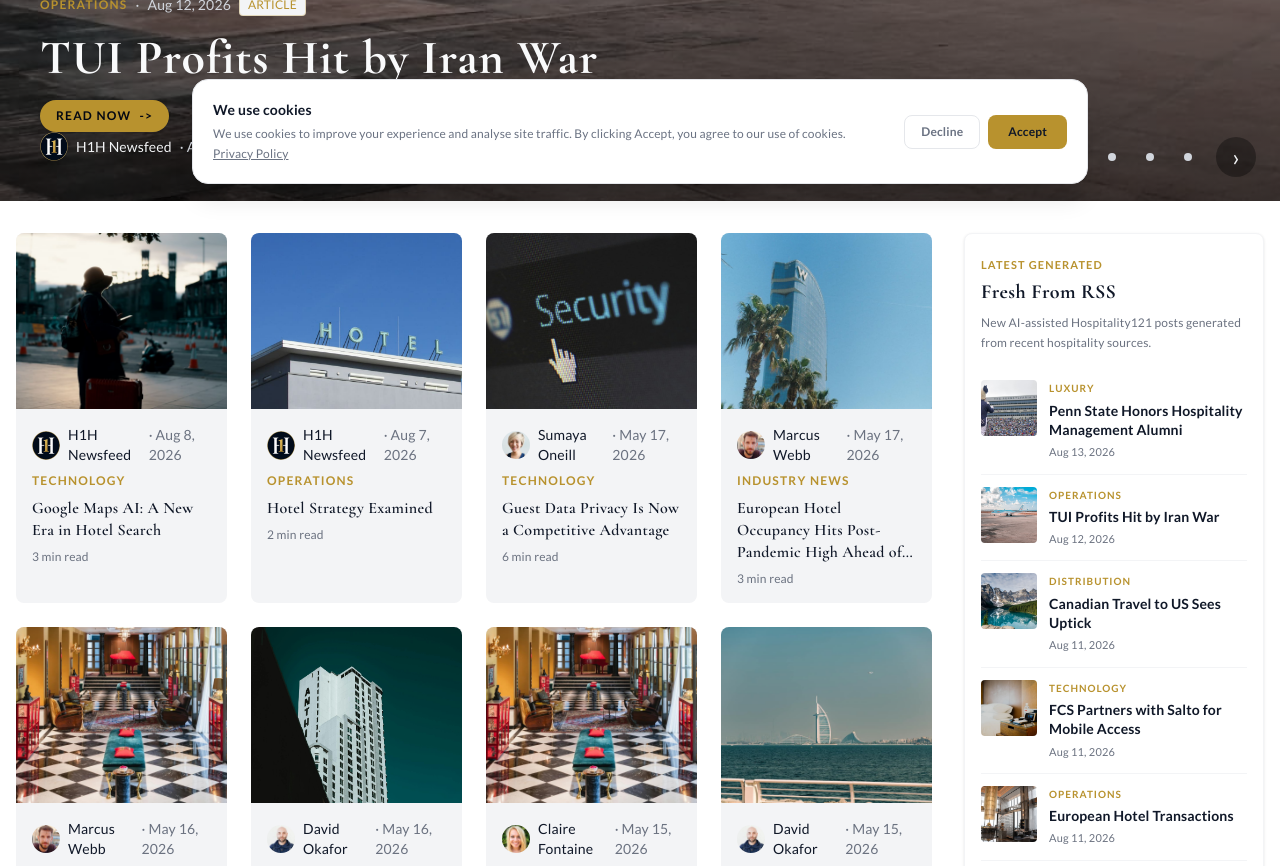
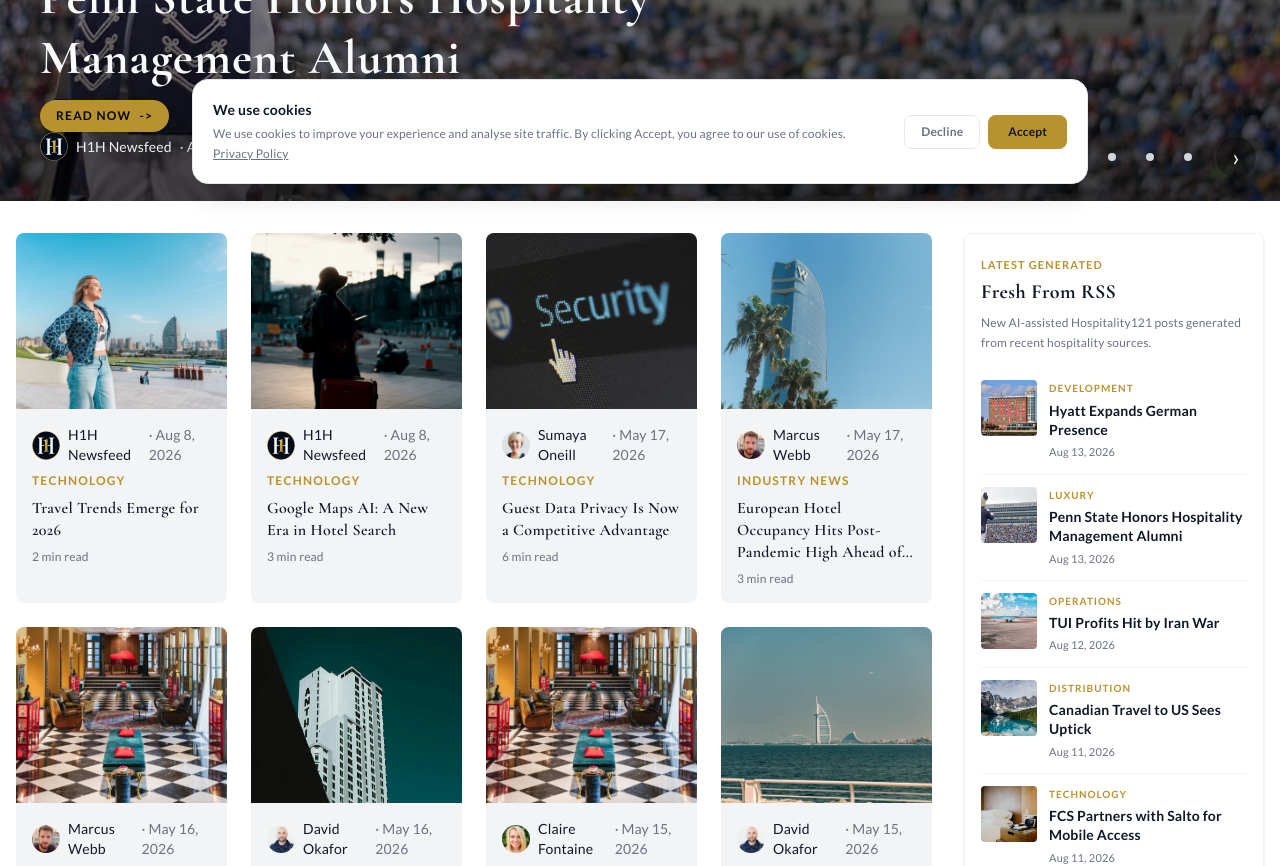
Before and after one commit to Aitibour/hospitality121, a Next.js app: page / in a window 1280 px wide. Shown: the part 600-1466 px from the top of the page. Built offline with nearby package versions, Linux system fonts and the light colour scheme; no server answers.

Commit message:
feat(news): auto-post hyatt-regency-berlin

```diff
--- /dev/null
+++ b/content/news/hyatt-regency-berlin.mdx
@@ -0,0 +1,35 @@
+---
+title: "Hyatt Expands German Presence"
+category: "DEVELOPMENT"
+author: "H1H Newsfeed"
+authorAvatar: "/images/Logo.png"
+date: "2026-08-13"
+readTime: "2 min read"
+image: "/images/content/auto-hyatt-regency-berlin.jpg"
+featured: false
+type: "news"
+description: "Hyatt announces plans for Hyatt Regency Palace Berlin, a new landmark hotel"
+source: "Hyatt"
+sourceUrl: "https://newsroom.hyatt.com/hyattregencypalaceberlin"
+---
+
+Hyatt Hotels Corporation has announced a significant expansion of its presence in Germany with the planned introduction of Hyatt Regency Palace Berlin. This landmark hotel is expected to become a major player in the city's hospitality scene, offering guests a unique blend of luxury and convenience. The new property will feature a range of amenities, including upscale accommodations, fine dining options, and extensive meeting and event spaces.
+
+The development of Hyatt Regency Palace Berlin underscores Hyatt's commitment to growth in key European markets. By establishing a strong presence in Berlin, Hyatt aims to capitalize on the city's thriving tourism industry and provide travelers with a world-class hospitality experience. The hotel's strategic location will make it an attractive option for both business and leisure travelers.
+
+Hyatt Regency Palace Berlin will be designed to meet the needs of modern travelers, with a focus on comfort, technology, and sustainability. The hotel's amenities will include state-of-the-art fitness facilities, a spa, and a range of dining options. The property will also feature extensive meeting and event spaces, making it an ideal venue for conferences, weddings, and other events.
+
+The introduction of Hyatt Regency Palace Berlin is expected to have a positive impact on the local economy, creating new job opportunities and stimulating tourism growth. The hotel's development will also contribute to the revitalization of the surrounding area, making it a more attractive destination for visitors.
+
+Hyatt's expansion in Germany is part of a broader strategy to increase its presence in key European markets. The company has been actively pursuing new development opportunities in recent years, with a focus on establishing a strong presence in major cities and tourist destinations.
+
+The planned opening of Hyatt Regency Palace Berlin is a significant milestone for Hyatt, marking an important step in the company's ongoing expansion efforts. As the hotel industry continues to evolve, Hyatt is well-positioned to capitalize on emerging trends and opportunities, with a strong brand portfolio and a commitment to delivering exceptional guest experiences.
+
+The development of Hyatt Regency Palace Berlin is a testament to Hyatt's confidence in the German market and its potential for growth. As the hotel nears completion, it is expected to become a flagship property for the Hyatt brand in Europe, offering a unique and unforgettable hospitality experience for guests from around the world.
+
+## Related Hospitality121 Coverage
+
+- [Hospitality121 Core Hub](https://hospitality121.com)
+- [Hospitality News](https://hospitality121.com/news)
+- [Hospitality Technology](https://hospitality121.com/technology)
+- [Hospitality Technology in Toronto](https://hospitality121.com/geo/hospitality-technology-toronto)
--- a/scripts/seen-articles.json
+++ b/scripts/seen-articles.json
@@ -378,5 +378,7 @@
   "https://skift.com/2026/08/11/airbnb-partners-with-tripadvisor-experiences-drops-build-your-own-strategy/",
   "https://skift.com/2026/08/11/canadian-travel-to-the-u-s-ticks-up-again-but-still-far-from-a-full-recovery/",
   "https://skift.com/2026/08/12/tui-q3-earnings-iran-war/",
-  "https://www.hospitalitynet.org/news/4133920/penn-state-hotel-and-restaurant-society-to-honor-hospitality-management-alumni"
+  "https://www.hospitalitynet.org/news/4133920/penn-state-hotel-and-restaurant-society-to-honor-hospitality-management-alumni",
+  "https://www.hospitalitynet.org/news/4133926/green-lodge-moorea-chooses-shiji-daylight-pms-to-elevate-eco-luxury-hospitality-in-french-polynesia",
+  "https://newsroom.hyatt.com/hyattregencypalaceberlin"
 ]
```
Also changed, not shown: public/images/content/auto-hyatt-regency-berlin.jpg (added).
